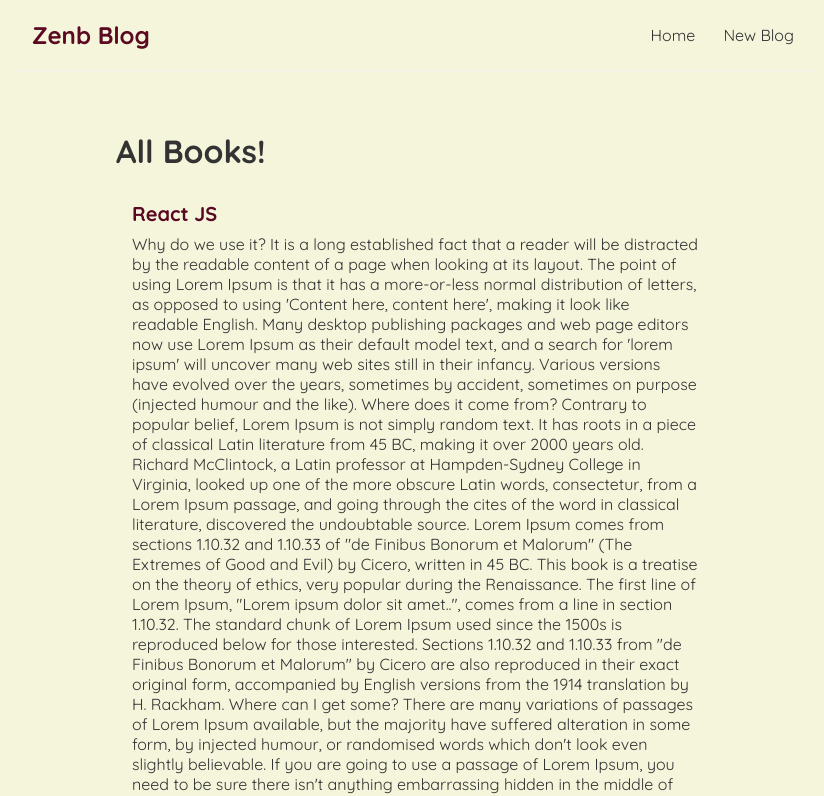
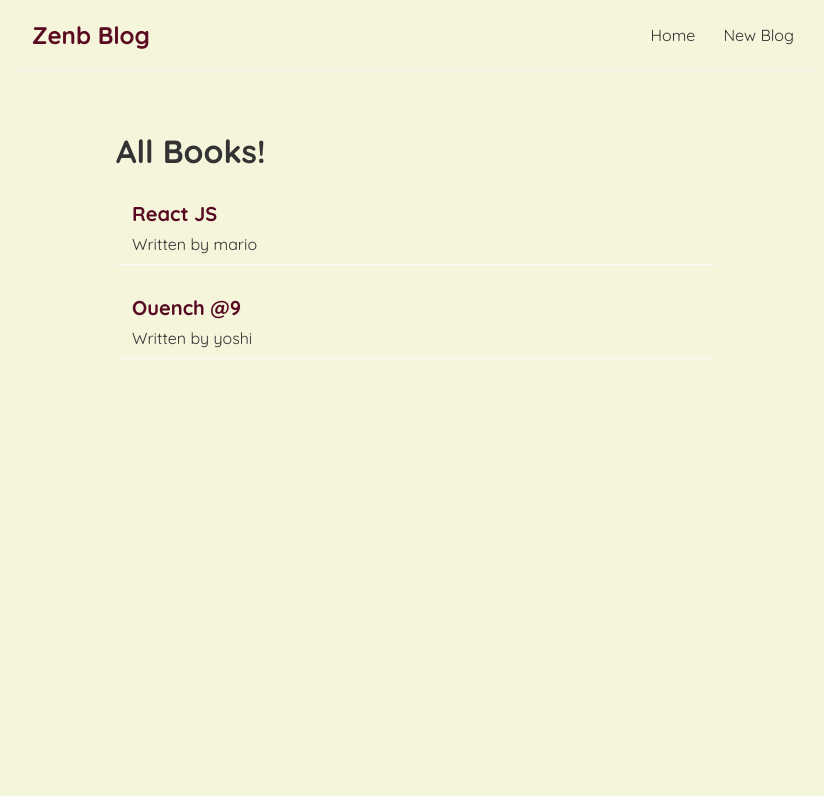
Before and after one commit to Adi1707/Blogging-Webite, a React (Create React App) app: page / in a window 1280 px wide. Shown: the top 796 px of the page, without its empty margins (224-1048 px from the left). Built offline with nearby package versions, Linux system fonts and the light colour scheme; data requests are answered from the project's data file.

Commit message:
Added Styles

```diff
--- a/src/BlogList.js
+++ b/src/BlogList.js
@@ -1,3 +1,4 @@
+import { Link } from "react-router-dom";
 const BlogList = (props) => {
 
     const blogs = props.blogs;
@@ -8,9 +9,11 @@
             <h1>{title}</h1>
             {blogs.map((blog) =>(
                 <div className="blog-preview" key={blog.id}>
-                    <h1>{blog.title}</h1>
-                    <p>{blog.body}</p>
-                    <p>Written by {blog.author}</p>
+
+                    <Link to= {`/blogs/${blog.id}`}>
+                        <h1>{blog.title}</h1>
+                        <p>Written by {blog.author}</p>
+                    </Link>
 
                 </div>
             ))}
--- a/src/index.css
+++ b/src/index.css
@@ -42,6 +42,7 @@
   margin: 20px 0;
   border-bottom: 1px solid #fafafa;
   cursor: pointer;
+  text-decoration: none;
 }
 .blog-preview:hover {
   box-shadow: 1px 3px 5px rgba(0,0,0,0.1);
@@ -51,3 +52,6 @@
   color: #580921;
   margin-bottom: 8px;
 }
+.blog-preview a{
+  text-decoration: none;
+}
```
Also changed, not shown: src/Navbar.js (line endings or trailing spaces).
